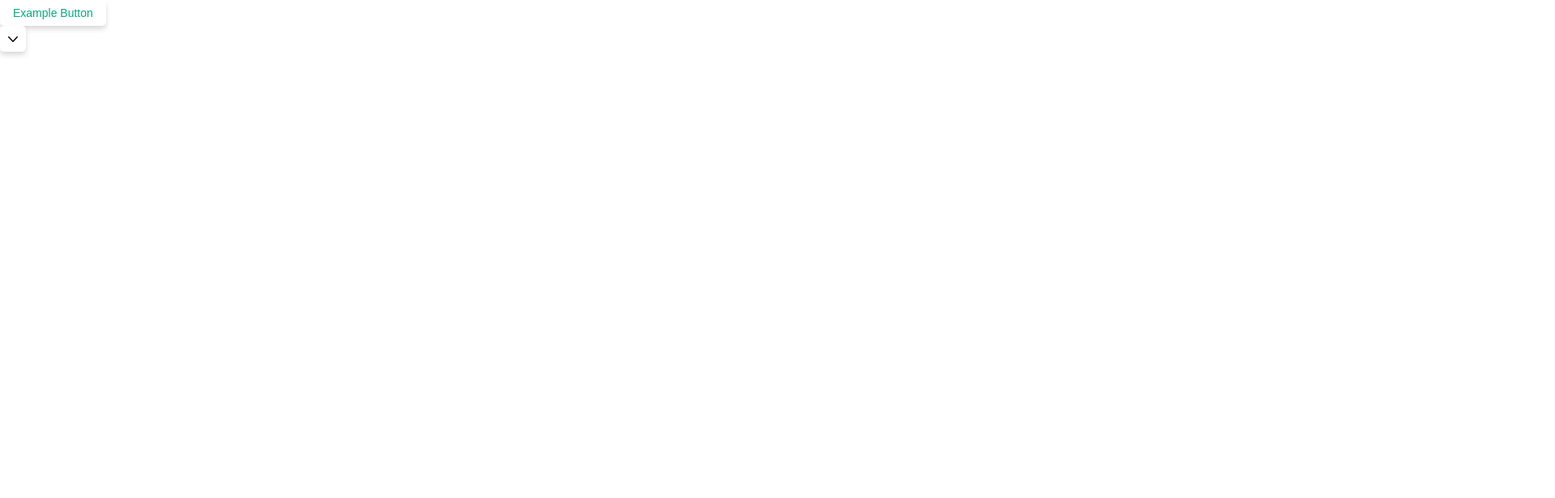
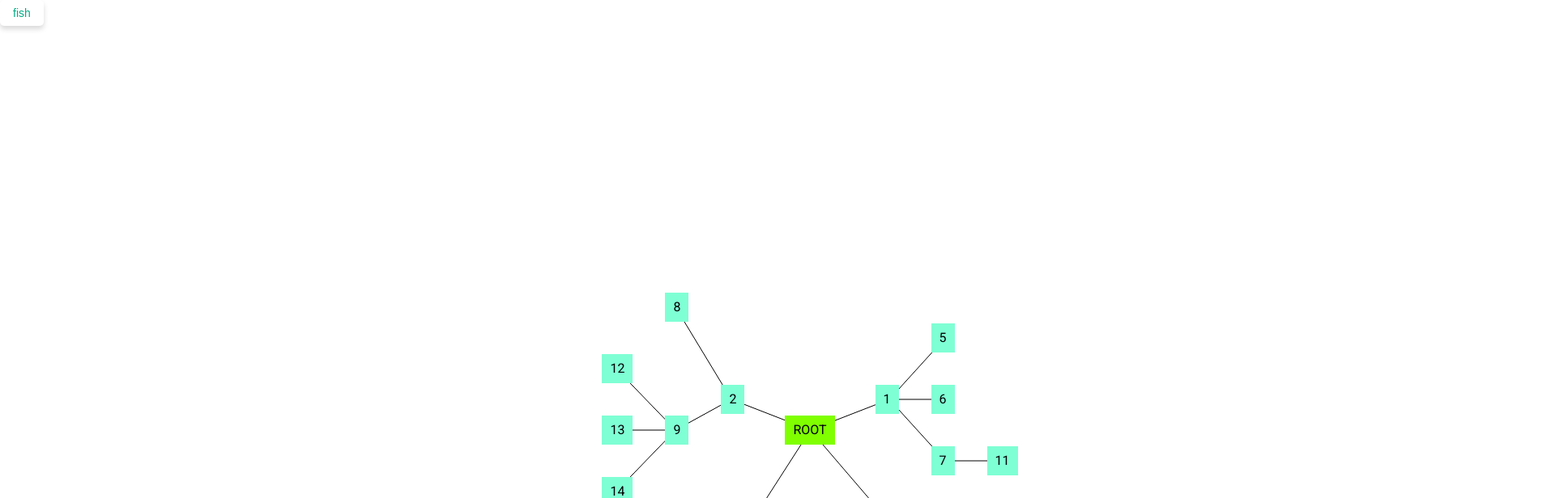
Before and after one commit to Groot-GT/groot-client, a React (Vite) app: page / in a window 1280 px wide. Shown: the top 616 px of the page at 81% size, 1920 px wide, since content can reach past the window. Built offline with nearby package versions, Linux system fonts and the light colour scheme.

Commit message:
#6 feat: Drawing Page의 routing을 App.tsx에서 구현

```diff
--- a/package.json
+++ b/package.json
@@ -12,14 +12,17 @@
   "dependencies": {
     "react": "^18.2.0",
     "react-dom": "^18.2.0",
+    "react-router-dom": "^6.9.0",
     "recoil": "^0.7.7",
     "styled-components": "^5.3.9",
-    "styled-reset": "^4.4.5"
+    "styled-reset": "^4.4.5",
+    "v6": "^0.0.0"
   },
   "devDependencies": {
     "@types/eslint": "^8",
     "@types/react": "^18.0.28",
     "@types/react-dom": "^18.0.11",
+    "@types/react-router-dom": "^5.3.3",
     "@types/styled-components": "^5",
     "@typescript-eslint/eslint-plugin": "^5.0.0",
     "@typescript-eslint/parser": "^5.0.0",
--- a/src/App.tsx
+++ b/src/App.tsx
@@ -1,19 +1,23 @@
 import { RecoilRoot } from 'recoil';
 import { ThemeProvider } from 'styled-components';
+import { BrowserRouter, Route, Routes } from 'react-router-dom';
+
+import Draw from './components/pages/Draw';
+
 import GlobalStyle from './styles/global';
-// import Root from './components/organisms/Root';
-// import { RootVariant } from './constants/node';
 import theme from './styles/theme';
-import Button from './components/atoms/Button';
-import ToggleButton from './components/atoms/ToggleButton';
+// import Button from './components/atoms/Button';
+// import ToggleButton from './components/atoms/ToggleButton';
 
 const App = () => (
   <RecoilRoot>
     <GlobalStyle />
     <ThemeProvider theme={theme}>
-      {/* <Root rootVariant={RootVariant.BOTH_SIDE} /> */}
-      <Button>Example Button</Button>
-      <ToggleButton onClick={(e) => console.log(e)} />
+      <BrowserRouter>
+        <Routes>
+          <Route path="/" element={<Draw />} />
+        </Routes>
+      </BrowserRouter>
     </ThemeProvider>
   </RecoilRoot>
 );
--- /dev/null
+++ b/src/components/pages/Draw.tsx
@@ -0,0 +1,6 @@
+import { RootVariant } from 'src/constants/node';
+import Root from '../organisms/Root';
+
+const Draw = () => <Root rootVariant={RootVariant.BOTH_SIDE} />;
+
+export default Draw;
```
Also changed, not shown: 1 other file (tests, documents, lock files or other folders).
